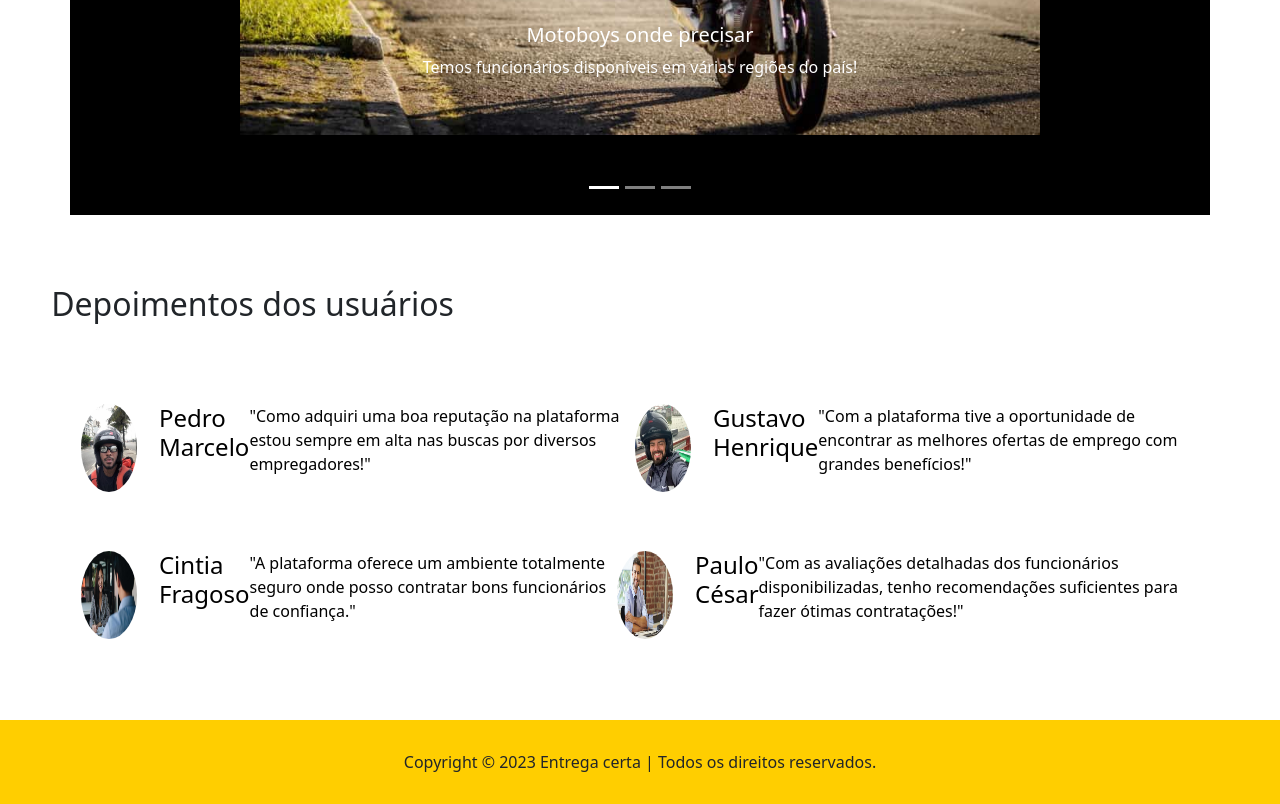
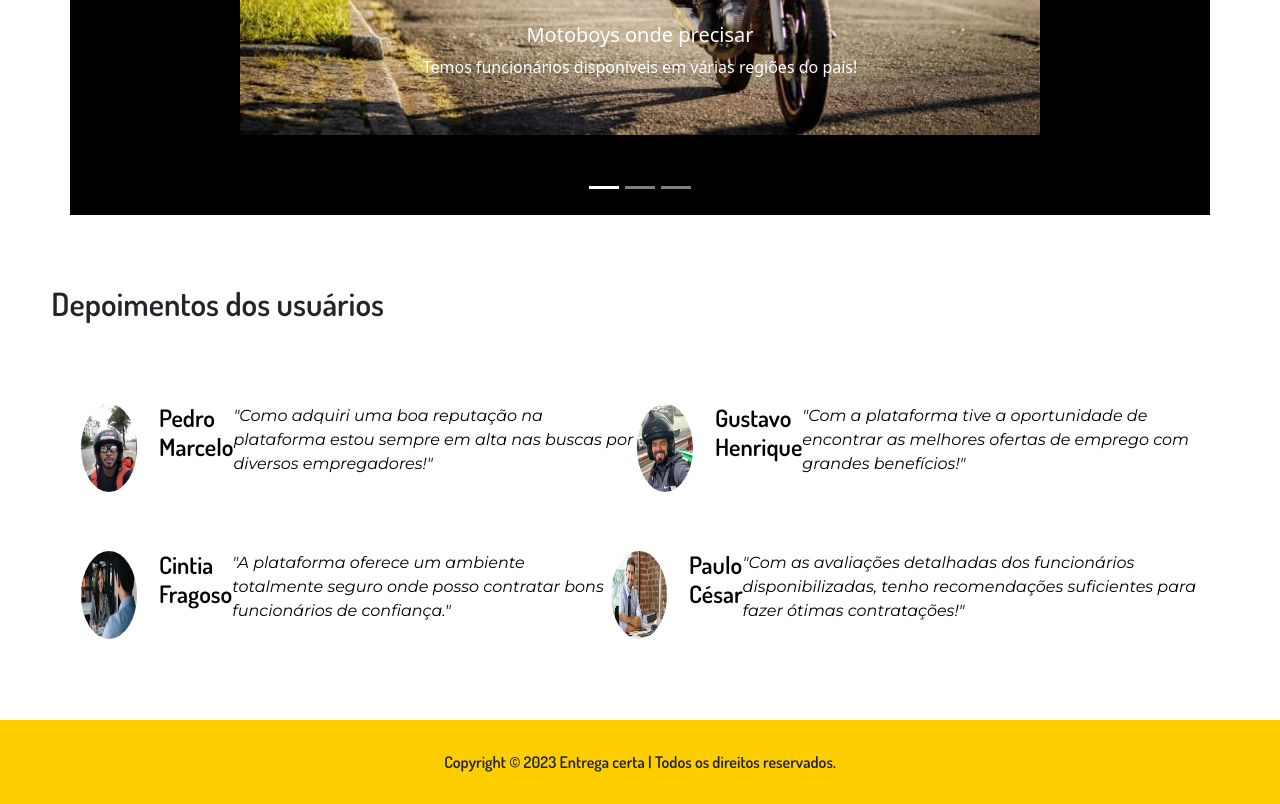
Before and after one commit to ICEI-PUC-Minas-PMV-ADS/pmv-ads-2023-2-e1-proj-web-t9-pmv-ads-2023-2-e1-projentregacerta, a plain HTML site: page documentos/ENTREGA CERTA PRINCIPAL/home.html in a window 1280 px wide. Shown: the part 961-1765 px from the top of the page. Drawn offline with nearby package versions, Linux system fonts and the light colour scheme.

Commit message:
Add files via upload

```diff
--- a/documentos/ENTREGA CERTA PRINCIPAL/home.css
+++ b/documentos/ENTREGA CERTA PRINCIPAL/home.css
@@ -1,6 +1,12 @@
+@import url('https://fonts.googleapis.com/css2?family=Dosis:wght@600&family=Montserrat:ital@1&display=swap" rel="stylesheet');
 *{
     margin: 0;
     padding: 0;
+}
+
+:root{
+  --fonte-primaria: 'Dosis', sans-serif;
+  --fonte-secundaria:'Montserrat',sans-serif;
 }
 
 
@@ -42,10 +48,12 @@
     border-radius:10px;
     margin: 20px;
     padding: 10px;
+    font-family:var(--fonte-primaria);
   }
 
   .titulo1{
     margin: 4%;
+    font-family: 'Dosis', sans-serif;
   }
   .conteudo_melhores{
     display: flex;
@@ -64,6 +72,7 @@
 
   .tituloDepoimentos{
     margin: 4%;
+    font-family: var(--fonte-primaria);
   }
   .depoimentos{
 
@@ -90,10 +99,16 @@
 
   .nomeUsuario{
     margin-left: 2%;
+    font-family: var(--fonte-primaria);
+  }
+
+  .tituloUsuario{
+    font-family:var(--fonte-secundaria);
   }
 
   .rodape{
     background-color: #ffce00;
     text-align: center;
     padding: 30px;
+    font-family:var(--fonte-primaria);
   }
--- a/documentos/ENTREGA CERTA PRINCIPAL/home.html
+++ b/documentos/ENTREGA CERTA PRINCIPAL/home.html
@@ -82,18 +82,18 @@
 
               <img src="/img/motoboy1.jpg" class="perfilUsuarios" alt="perfilMotoboy" width="5%">
               <h4 class="nomeUsuario">Pedro Marcelo</h4>
-              <p>"Como adquiri uma boa reputação na plataforma estou sempre em alta nas buscas por diversos empregadores!"</p>
+              <p class="tituloUsuario">"Como adquiri uma boa reputação na plataforma estou sempre em alta nas buscas por diversos empregadores!"</p>
               <img src="/img/motoboy2.webp" class="perfilUsuarios" alt="perfilMotoboy" width="5%">
               <h4 class="nomeUsuario">Gustavo Henrique</h4>
-              <p>"Com a plataforma tive a oportunidade de encontrar as melhores ofertas de emprego com grandes benefícios!"</p>
+              <p class="tituloUsuario">"Com a plataforma tive a oportunidade de encontrar as melhores ofertas de emprego com grandes benefícios!"</p>
             </div>
             <div class="depoimentoEmpregador">
               <img src="/img/empregador1.jpg" class="perfilUsuarios" alt="perfilEmpregador" width="5%">
               <h4 class="nomeUsuario">Cintia Fragoso</h4>
-              <p>"A plataforma oferece um ambiente totalmente seguro onde posso contratar bons funcionários de confiança."</p>
+              <p class="tituloUsuario">"A plataforma oferece um ambiente totalmente seguro onde posso contratar bons funcionários de confiança."</p>
               <img src="/img/empregador2.jpg" class="perfilUsuarios" alt="perfilEmpregador" width="5%">
               <h4 class="nomeUsuario">Paulo César</h4>
-              <p>"Com as avaliações detalhadas dos funcionários disponibilizadas, tenho recomendações suficientes para fazer ótimas contratações!"
+              <p class="tituloUsuario">"Com as avaliações detalhadas dos funcionários disponibilizadas, tenho recomendações suficientes para fazer ótimas contratações!"
               </p>
             </div>
             </div>
```
